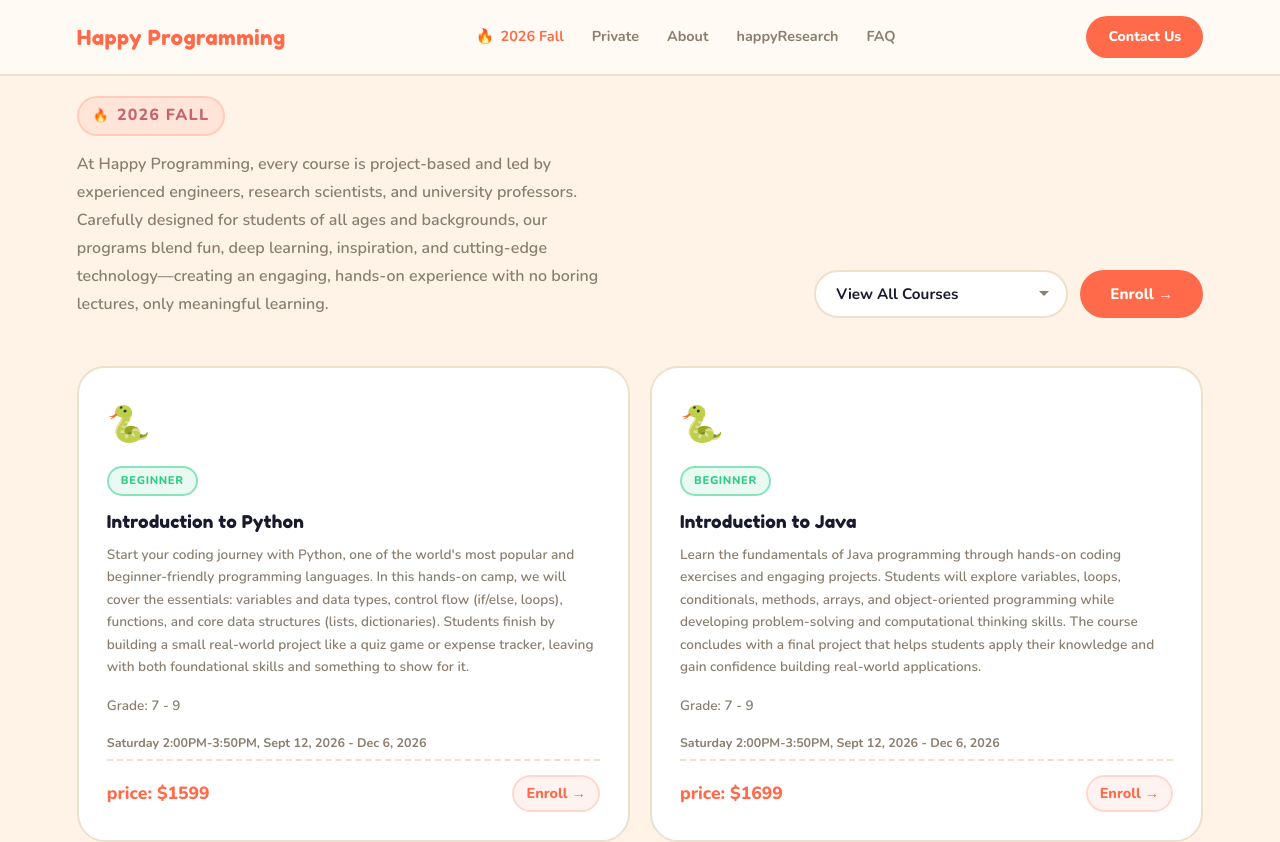
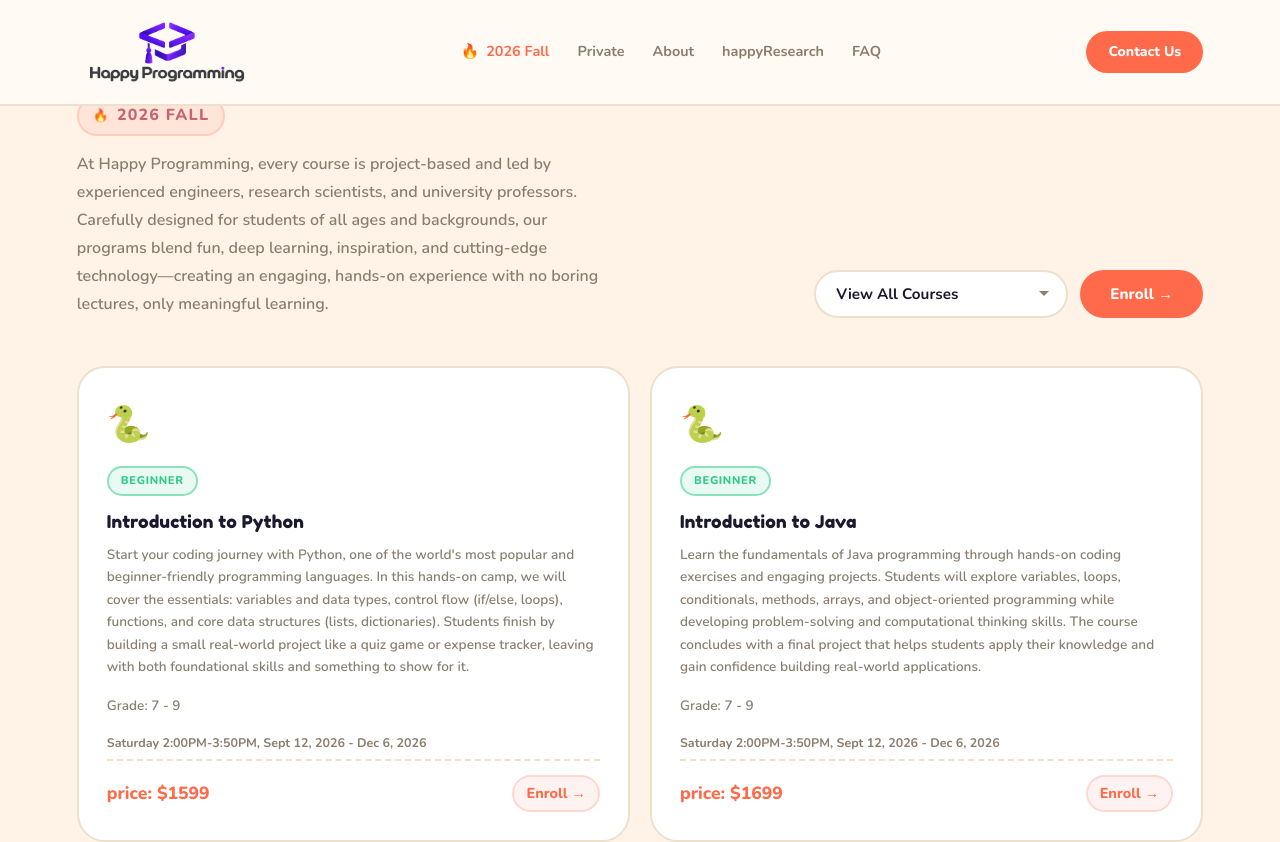
Before and after one commit to happy-programming-site/frontend, a React (Vite) app: page / in a window 1280 px wide. Shown: the top 842 px of the page. Built offline with nearby package versions, Linux system fonts and the light colour scheme.

Commit message:
add logo

```diff
--- a/src/components/Footer.jsx
+++ b/src/components/Footer.jsx
@@ -1,10 +1,11 @@
 import styles from "./Footer.module.css";
+import logo from "../assets/logo.png";
 
 export default function Footer() {
   return (
     <footer className={styles.footer}>
       <a href='#' className={styles.logo}>
-        Happy Programming
+        <img src={logo} alt='Happy Programming' />
       </a>
       <p>© 2026 Happy Programming · Falls Church, VA</p>
       <div className={styles.links}>
--- a/src/components/Footer.module.css
+++ b/src/components/Footer.module.css
@@ -12,12 +12,17 @@
 }
 
 .logo {
-  font-family: 'Fredoka One', cursive;
-  font-size: 1.1rem;
-  font-weight: 400;
+  display: inline-flex;
+  align-items: center;
   text-decoration: none;
-  color: var(--coral);
-  letter-spacing: 0.02em;
+}
+
+.logo img {
+  height: 56px;
+  width: auto;
+  display: block;
+  /* logo wordmark is dark; render it light on the dark footer */
+  filter: brightness(0) invert(1);
 }
 
 .footer p {
--- a/src/components/LoadingScreen.jsx
+++ b/src/components/LoadingScreen.jsx
@@ -1,5 +1,6 @@
 import { useEffect, useState } from "react";
 import styles from "./LoadingScreen.module.css";
+import logo from "../assets/logo.png";
 
 export default function LoadingScreen() {
   const [hiding, setHiding] = useState(false);
@@ -18,7 +19,7 @@
 
   return (
     <div className={`${styles.screen} ${hiding ? styles.hide : ""}`}>
-      <div className={styles.logo}>💻 Happy Programming</div>
+      <img className={styles.logo} src={logo} alt='Happy Programming' />
       <div className={styles.dots}>
         <span />
         <span />
--- a/src/components/LoadingScreen.module.css
+++ b/src/components/LoadingScreen.module.css
@@ -20,10 +20,9 @@
 }
 
 .logo {
-  font-family: "Fredoka One", cursive;
-  font-size: 2rem;
-  color: var(--coral);
-  letter-spacing: 0.02em;
+  width: min(560px, 88vw);
+  height: auto;
+  display: block;
 }
 
 .dots {
--- a/src/components/Navbar.jsx
+++ b/src/components/Navbar.jsx
@@ -1,5 +1,6 @@
 import { useState } from "react";
 import styles from "./Navbar.module.css";
+import logo from "../assets/logo.png";
 
 export default function Navbar() {
   const [open, setOpen] = useState(false);
@@ -7,7 +8,7 @@
   return (
     <nav className={styles.nav}>
       <a href='#' className={styles.logo}>
-        Happy Programming
+        <img src={logo} alt='Happy Programming' />
       </a>
 
       {/* Desktop links */}
--- a/src/components/Navbar.module.css
+++ b/src/components/Navbar.module.css
@@ -14,12 +14,15 @@
 }
 
 .logo {
-  font-family: "Fredoka One", cursive;
-  font-size: 1.3rem;
-  font-weight: 400;
+  display: inline-flex;
+  align-items: center;
   text-decoration: none;
-  color: var(--coral);
-  letter-spacing: 0.02em;
+}
+
+.logo img {
+  height: 72px;
+  width: auto;
+  display: block;
 }
 
 .links {
@@ -99,6 +102,9 @@
   .links {
     display: none;
   }
+  .logo img {
+    height: 56px;
+  }
 }
 
 .hamburger {
```
Also changed, not shown: src/assets/logo.png (added).
